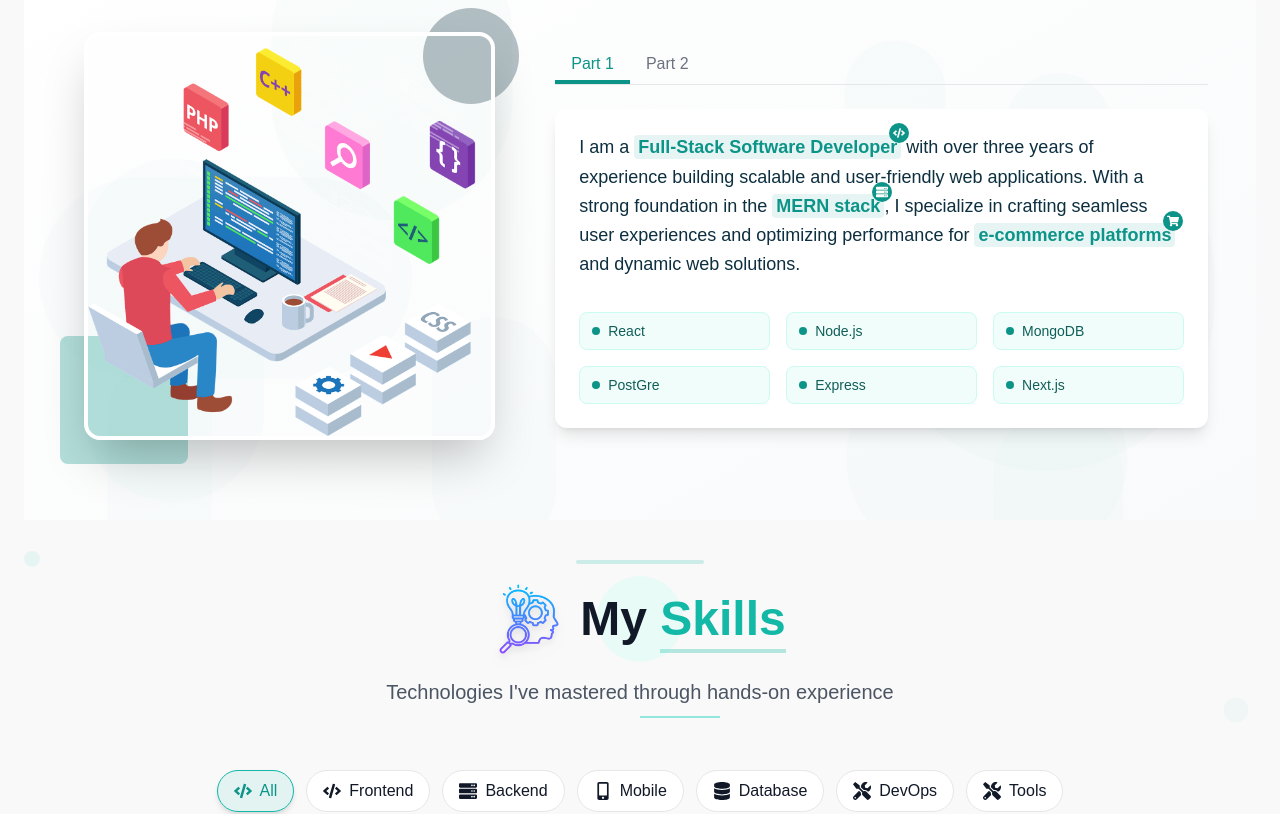
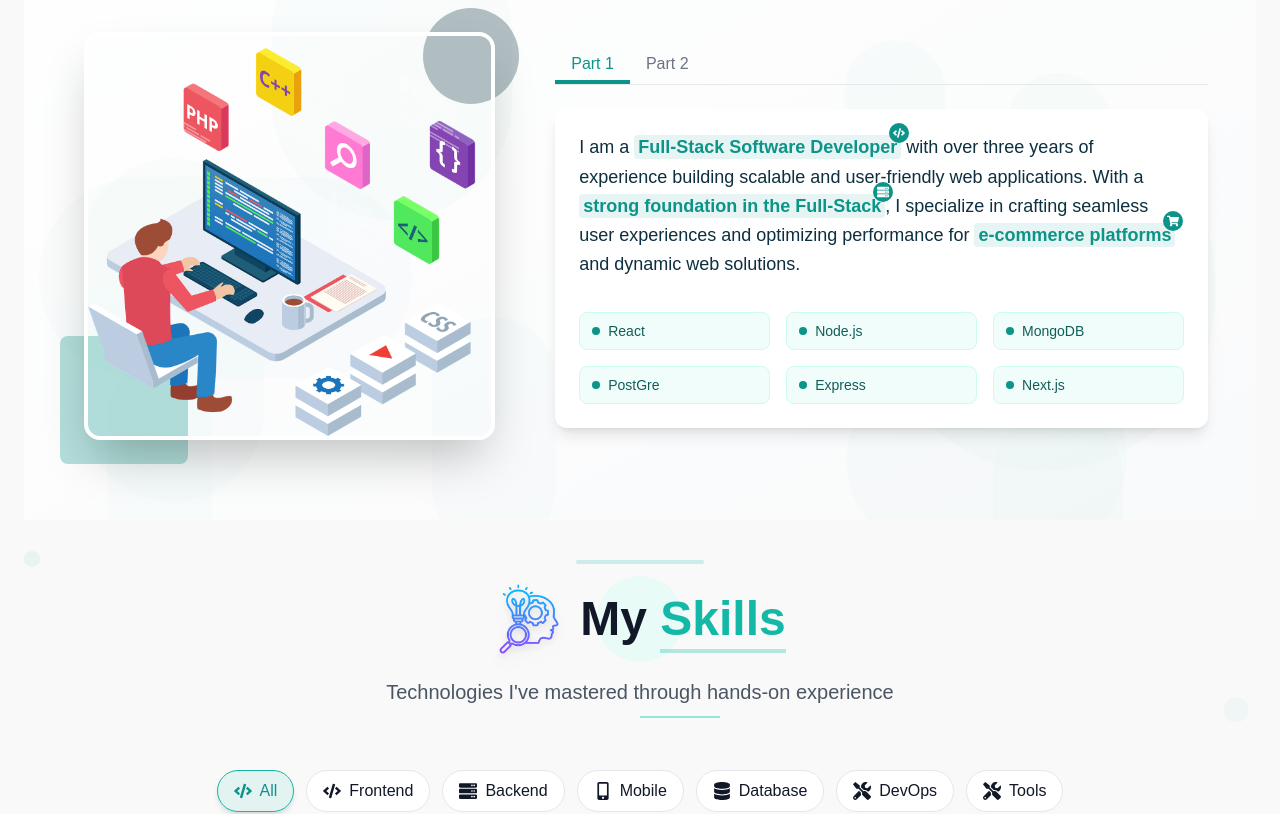
Before and after one commit to zeyakarim/portfolio_in_nextjs, a Next.js app: page / in a window 1280 px wide. Shown: the part 1000-1814 px from the top of the page. Built offline with nearby package versions, Linux system fonts and the light colour scheme.

Commit message:
[Feat] Portfolio Ui Update

```diff
--- a/components/AboutMe.jsx
+++ b/components/AboutMe.jsx
@@ -7,15 +7,17 @@ import { FaCode, FaServer, FaShoppingCart, FaBrain } from "react-icons/fa";
 
 const textContent = [
   {
-    text: "I am a Full-Stack Software Developer with over three years of experience building scalable and user-friendly web applications. With a strong foundation in the MERN stack, I specialize in crafting seamless user experiences and optimizing performance for e-commerce platforms and dynamic web solutions.",
+    id: 1,
+    text: "I am a Full-Stack Software Developer with over three years of experience building scalable and user-friendly web applications. With a strong foundation in the Full-Stack, I specialize in crafting seamless user experiences and optimizing performance for e-commerce platforms and dynamic web solutions.",
     highlights: [
       "Full-Stack Software Developer",
-      "MERN stack",
+      "strong foundation in the Full-Stack",
       "e-commerce platforms"
     ],
     icons: [<FaCode key="code" />, <FaServer key="server" />, <FaShoppingCart key="cart" />]
   },
   {
+    id: 2,
     text: "Driven by a passion for clean code and continuous learning, I stay up-to-date with the latest technologies to create innovative solutions. I thrive in collaborative environments, where I can contribute my expertise while learning from others. Whether it's developing intuitive front-end interfaces or architecting robust back-end systems, I am always eager to take on new challenges and push the boundaries of what's possible.",
     highlights: [
       "clean code",
--- a/components/ProjectCard.jsx
+++ b/components/ProjectCard.jsx
@@ -49,11 +49,27 @@ const ProjectCard = ({
       whileInView={{ opacity: 1, y: 0 }}
       transition={{ duration: 0.6, ease: [0.16, 1, 0.3, 1] }}
       viewport={{ once: true, amount: 0.2 }}
-      className="relative w-full max-w-[23rem] bg-white dark:bg-gray-800 rounded-xl overflow-hidden shadow-lg border border-gray-200 dark:border-gray-700 h-full flex flex-col hover:shadow-xl transition-shadow duration-300"
+      className="relative w-full max-w-[23rem] bg-white dark:bg-gray-800 rounded-xl overflow-hidden shadow-lg h-full flex flex-col"
+      whileHover={{
+        boxShadow: "0 20px 25px -5px rgba(0, 0, 0, 0.1), 0 10px 10px -5px rgba(0, 0, 0, 0.04)",
+        border: "1px solid rgba(255, 146, 62, 0.5)",
+        transition: { duration: 0.3 }
+      }}
       onMouseEnter={() => setIsHovered(true)}
       onMouseLeave={() => setIsHovered(false)}
     >
-      {/* Image Carousel with enhanced interactions */}
+      {/* Glow effect */}
+      <motion.div
+        className="absolute inset-0 rounded-xl pointer-events-none"
+        initial={{ opacity: 0 }}
+        animate={{
+          opacity: isHovered ? 1 : 0,
+          boxShadow: "0 0 20px rgba(255, 146, 62, 0.3)"
+        }}
+        transition={{ duration: 0.3 }}
+      />
+
+      {/* Image Carousel */}
       <div className="relative h-64 w-full bg-gray-100 dark:bg-gray-700 overflow-hidden">
         <AnimatePresence custom={direction} initial={false}>
           <motion.div
@@ -133,7 +149,7 @@ const ProjectCard = ({
           </motion.p>
         </div>
 
-        {/* Enhanced Button Group */}
+        {/* Buttons */}
         <div className="mt-auto pt-6">
           <div className="flex justify-end gap-3">
             <motion.a
```
